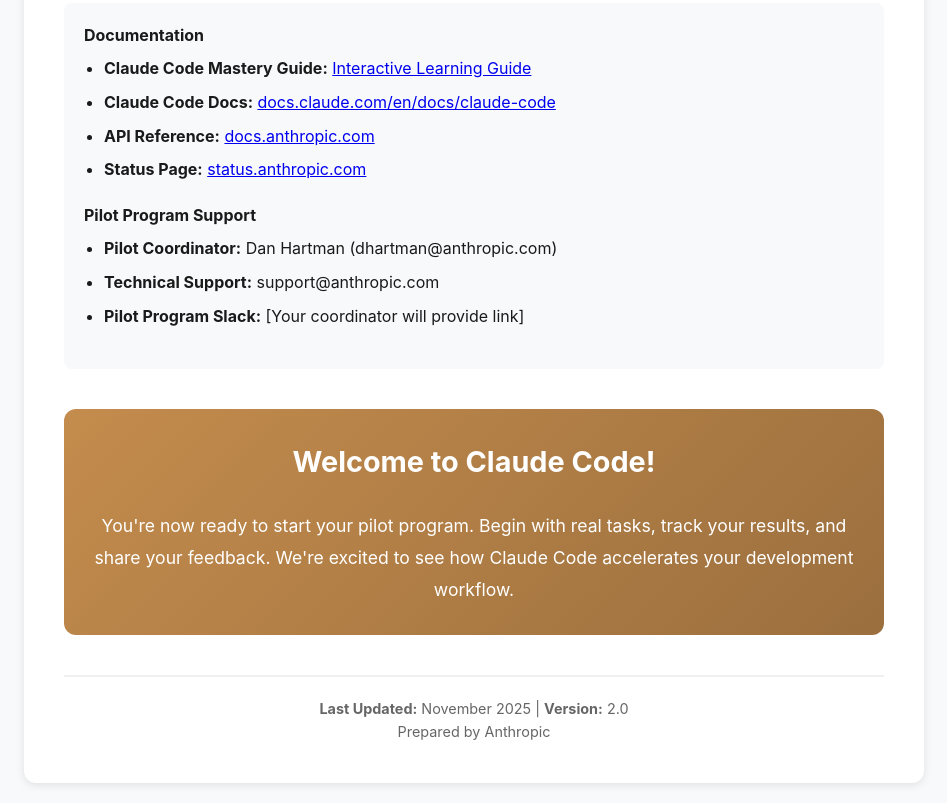
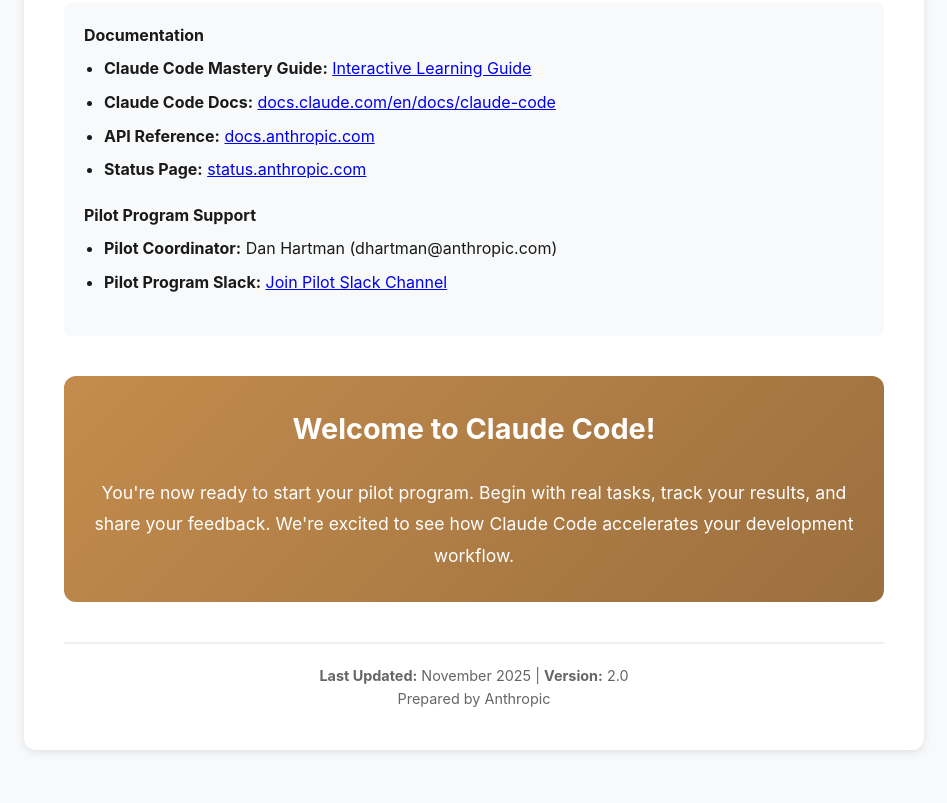
Before and after one commit to dhartman-bot/HomeDepot, a plain HTML site: page Claude_Code_Console_Setup_Guide.html in a window 1280 px wide. Shown: the part 11185-11988 px from the top of the page, without its empty margins (166-1113 px from the left). After the commit the page ends 11955 px from the top, so only its background shows below. Drawn offline with Linux system fonts and the light colour scheme.

Commit message:
Update pilot program support with Slack link and remove technical support email
- Added clickable Slack join link for pilot program channel
- Removed technical support email per request
- Participants can now directly join the pilot Slack community

🤖 Generated with [Claude Code](https://claude.com/claude-code)

Co-Authored-By: Claude <noreply@anthropic.com>

```diff
--- a/Claude_Code_Console_Setup_Guide.html
+++ b/Claude_Code_Console_Setup_Guide.html
@@ -1215,8 +1215,7 @@ curl -fsSL https://claude.ai/install.sh | bash</code>
             <h4 style="margin-top: 20px;">Pilot Program Support</h4>
             <ul>
                 <li><strong>Pilot Coordinator:</strong> Dan Hartman (dhartman@anthropic.com)</li>
-                <li><strong>Technical Support:</strong> support@anthropic.com</li>
-                <li><strong>Pilot Program Slack:</strong> [Your coordinator will provide link]</li>
+                <li><strong>Pilot Program Slack:</strong> <a href="https://join.slack.com/share/enQtOTg2MTc1MDE2NzUwNy0wM2E1Zjc5ZDY2ZDU3Y2E5Nzk4ZjQyZmQyMDNmOTc2ODAzNWQxYjZkYWZlNDU3NmEzYzUyZjIzN2MzNjA1NWIx" target="_blank">Join Pilot Slack Channel</a></li>
             </ul>
         </div>
 
```
